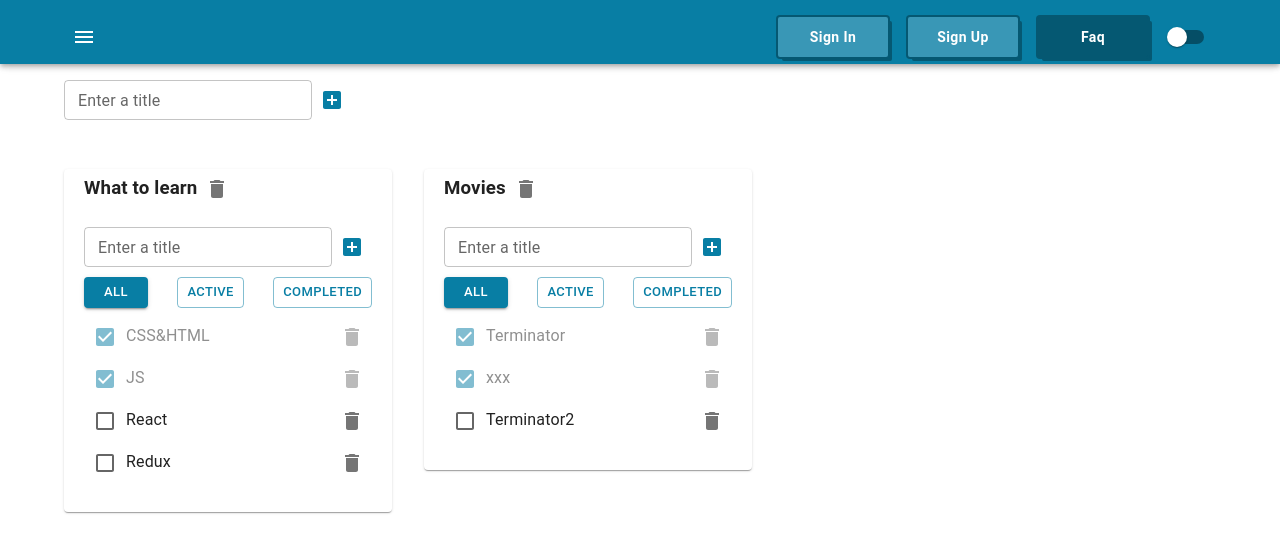
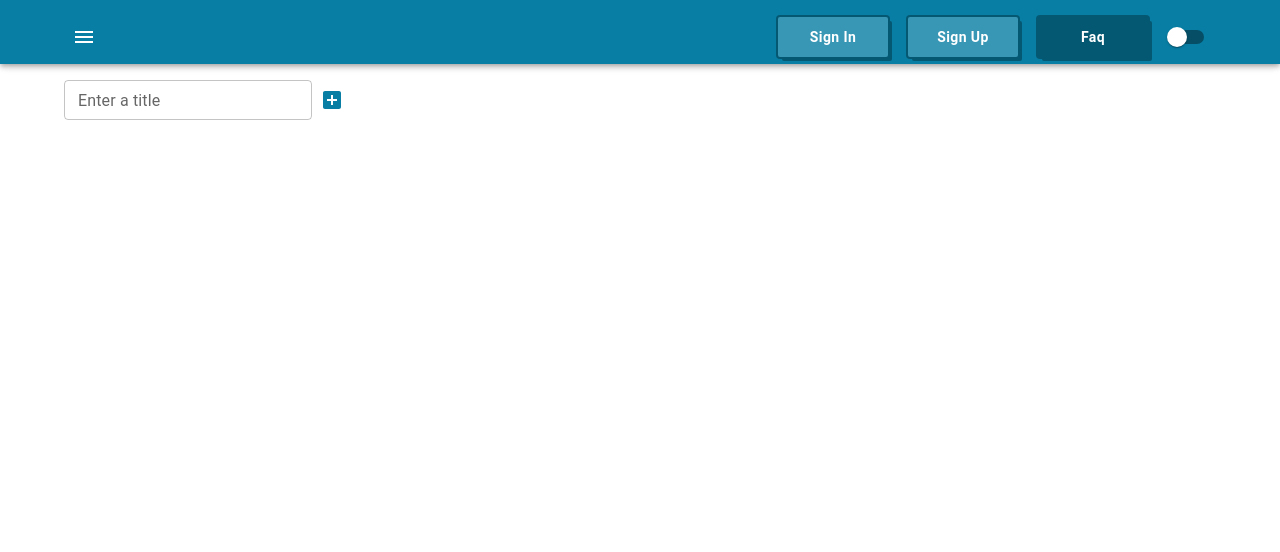
Before and after one commit to kaskodim/todoList, a React (Create React App) app: page / in a window 1280 px wide. Shown: the top 552 px of the page. Built offline with nearby package versions, Linux system fonts and the light colour scheme.

Commit message:
sprint 2 week 4.4

```diff
--- a/src/App.tsx
+++ b/src/App.tsx
@@ -1,4 +1,4 @@
-import React, {useState} from 'react';
+import React, {useReducer, useState} from 'react';
 import {TaskType, TodoList} from './todoList/TodoList';
 import {v1} from 'uuid';
 import {AddItemForm} from './addItemForm/AddItemForm';
@@ -15,6 +15,8 @@ import {createTheme, ThemeProvider} from '@mui/material/styles'
 import Switch from '@mui/material/Switch'
 import CssBaseline from '@mui/material/CssBaseline'
 import {Box} from '@mui/material';
+import {addTodolistAC, changeFilterTodolistAC, changeTitleTodolistAC, removeTodolistAC, todolistsReducer} from './model/todolist-reducer/todolists-reducer';
+import {addTaskAC, changeStatusTaskAC, changeTitleTaskAC, removeTaskAC, tasksReducer} from './model/task-reducer/tasks-reducer';
 
 type ThemeMode = 'dark' | 'light'
 
@@ -31,26 +33,8 @@ export type TasksStateType = {
 
 function App() {
 
-    const todoListId1 = v1()
-    const todoListId2 = v1()
-
-    const [todoLists, setTodoLists] = useState<TodoListsType[]>([
-        {id: todoListId1, title: 'What to learn', filter: 'all'},
-        {id: todoListId2, title: 'Movies', filter: 'all'},
-    ])
-    const [tasksObj, setTasksObj] = useState<TasksStateType>({
-        [todoListId1]: [
-            {id: v1(), title: 'CSS&HTML', isDone: true},
-            {id: v1(), title: 'JS', isDone: true},
-            {id: v1(), title: 'React', isDone: false},
-            {id: v1(), title: 'Redux', isDone: false},
-        ],
-
-        [todoListId2]: [{id: v1(), title: 'Terminator', isDone: true},
-            {id: v1(), title: 'xxx', isDone: true},
-            {id: v1(), title: 'Terminator2', isDone: false},
-        ]
-    });
+    const [todoLists, dispatchToTodolists] = useReducer(todolistsReducer, [])
+    const [tasks, dispatchToTasks] = useReducer(tasksReducer, {});
 
     const [themeMode, setThemeMode] = useState<ThemeMode>('light')
 
@@ -66,75 +50,41 @@ function App() {
         setThemeMode(themeMode === 'light' ? 'dark' : 'light')
     }
 
-
     const removeTodoList = (todoListID: string) => {
-        const filteredTodolists = todoLists.filter(tl => tl.id !== todoListID)
-        setTodoLists(filteredTodolists)
-        delete tasksObj[todoListID]
-        setTasksObj({...tasksObj})
+        dispatchToTodolists(removeTodolistAC(todoListID))
     }
     const addTodoLIst = (title: string) => {
-        const todoList: TodoListsType = {id: v1(), title: title, filter: 'all'};
-        setTodoLists([todoList, ...todoLists])
-        setTasksObj({
-            ...tasksObj,
-            [todoList.id]: []
-        })
+
+        const action = addTodolistAC(title)
+        dispatchToTodolists(action)
+        dispatchToTasks({type: 'ADD_TODOLIST', payload: {title: title, todolistId: action.payload.todolistId}})
     }
+
+
     const changeTodoListTitle = (todoListID: string, newTitle: string) => {
-        const todoList = todoLists.find(tl => tl.id === todoListID)
-        if (todoList) {
-            todoList.title = newTitle
-            setTodoLists([...todoLists])
-        }
+        dispatchToTodolists(changeTitleTodolistAC(todoListID, newTitle))
     }
     const changeFilter = (value: FilterValuesType, todoListID: string) => {
-        const totoList = todoLists.find(tl => tl.id === todoListID)
-        if (totoList) {
-            totoList.filter = value
-            setTodoLists([...todoLists])
-        }
+        dispatchToTodolists(changeFilterTodolistAC(todoListID, value))
     }
 
 
     const removeTask = (todoListID: string, id: string) => {
-
-        const tasks = tasksObj[todoListID];
-        const filteredTasks = tasks.filter(t => t.id !== id);
-        tasksObj[todoListID] = filteredTasks;
-        setTasksObj({...tasksObj})
+        dispatchToTasks(removeTaskAC(todoListID, id))
     }
     const addTask = (todoListID: string, title: string) => {
-        const newTask = {id: v1(), title: title, isDone: false};
-        const tasks = tasksObj[todoListID];
-        const newTasks = [newTask, ...tasks];
-        tasksObj[todoListID] = newTasks;
-        setTasksObj({...tasksObj})
+        dispatchToTasks(addTaskAC(todoListID, title))
     }
     const changeStatus = (todoListID: string, taskId: string, isDone: boolean) => {
-
-        const tasks = tasksObj[todoListID];
-        const task = tasks.find(t => t.id === taskId)
-        if (task) {
-            task.isDone = isDone
-            setTasksObj({...tasksObj})
-        }
+        dispatchToTasks(changeStatusTaskAC(todoListID, taskId, isDone))
     }
     const changeTaskTitle = (todoListID: string, taskId: string, newTitle: string) => {
-
-        const tasks = tasksObj[todoListID];
-        const task = tasks.find(t => t.id === taskId)
-        if (task) {
-            task.title = newTitle
-            setTasksObj({...tasksObj})
-        }
+        dispatchToTasks(changeTitleTaskAC(todoListID, taskId, newTitle))
     }
 
 
     return (
         <div className={'App'}>
-
-
             <ThemeProvider theme={theme}>
                 <CssBaseline/>
                 <Box sx={{flexGrow: 1, paddingBottom: '80px'}}>
@@ -156,17 +106,15 @@ function App() {
                     </AppBar>
                 </Box>
 
-
                 <Container maxWidth={'lg'}>
                     <Grid container sx={{mb: '30px'}}>
                         <AddItemForm addItem={addTodoLIst}/>
                     </Grid>
 
-
                     <Grid container spacing={4}>
                         {
                             todoLists.map((tl) => {
-                                let tasksForTodolist = tasksObj[tl.id]
+                                let tasksForTodolist = tasks[tl.id]
                                 if (tl.filter === 'completed') {
                                     tasksForTodolist = tasksForTodolist.filter(t => t.isDone);
                                 }
@@ -190,7 +138,6 @@ function App() {
                                                       changeTodoListTitle={changeTodoListTitle}
                                             />
                                         </Paper>
-
                                     </Grid>
                                 )
                             })
--- a/src/model/todolist-reducer/todolists-reducer.ts
+++ b/src/model/todolist-reducer/todolists-reducer.ts
@@ -84,6 +84,7 @@ export const addTodolistAC = (title: string): AddTodolistAT => {
         payload: {
             todolistId: v1(),
             title,
+
         }
     }
 }
```
